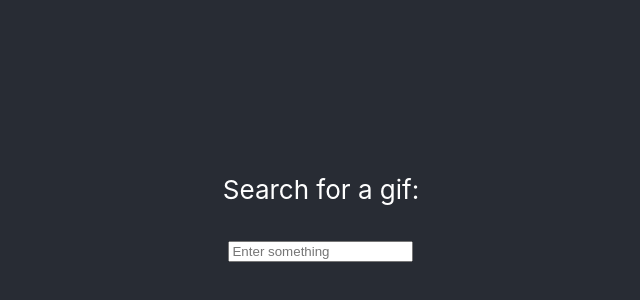
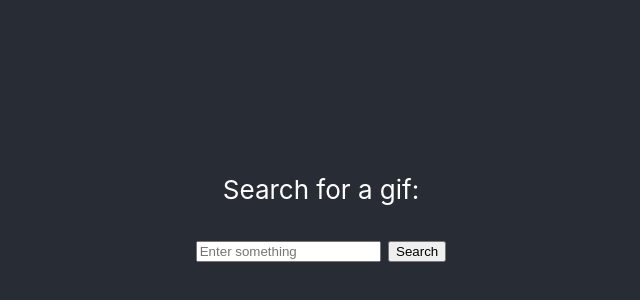
Before and after one commit to Michael-Loren/TTP-Assignments, a React (Create React App) app in the folder giphy-thing/giphy-thing/: page / in a window 1280 px wide. Shown: the part 182-482 px from the top of the page, without its empty margins (319-959 px from the left). Built offline with nearby package versions, Linux system fonts and the light colour scheme.

Commit message:
Button click event

```diff
--- a/giphy-thing/giphy-thing/src/App.js
+++ b/giphy-thing/giphy-thing/src/App.js
@@ -5,19 +5,26 @@ import './App.css';
 
 function App() {
   const [searchText, setSearchText] = useState("");
-
+  const [displayText, setDisplayText] = useState("");
   function onChange(event){
     setSearchText(event.target.value);
   }
+
+  function onClick(event){
+    setDisplayText(searchText);
+    event.preventDefault();
+  }
+
+
 
   return (
     <div className="App">
       <header className="App-header">
         <p>Search for a gif:</p>
-        <SearchForm onChange={onChange} />
+        <SearchForm onClick={onClick} onChange={onChange} />
       </header>
       <main>
-        <Card content={searchText}/>
+        <Card content={displayText}/>
       </main>
     </div>
   );
--- a/giphy-thing/giphy-thing/src/components/SearchForm.js
+++ b/giphy-thing/giphy-thing/src/components/SearchForm.js
@@ -4,7 +4,9 @@ export default function SearchForm(props) {
 
     return (
         <div>
-            <input type="text" onChange = {props.onChange} placeholder="Enter something"></input>
+            <form>
+            <input type="text" onChange={props.onChange} placeholder="Enter something"></input> <button type="submit" onClick={props.onClick}>Search</button>
+            </form>
         </div>
     )
 }
```
